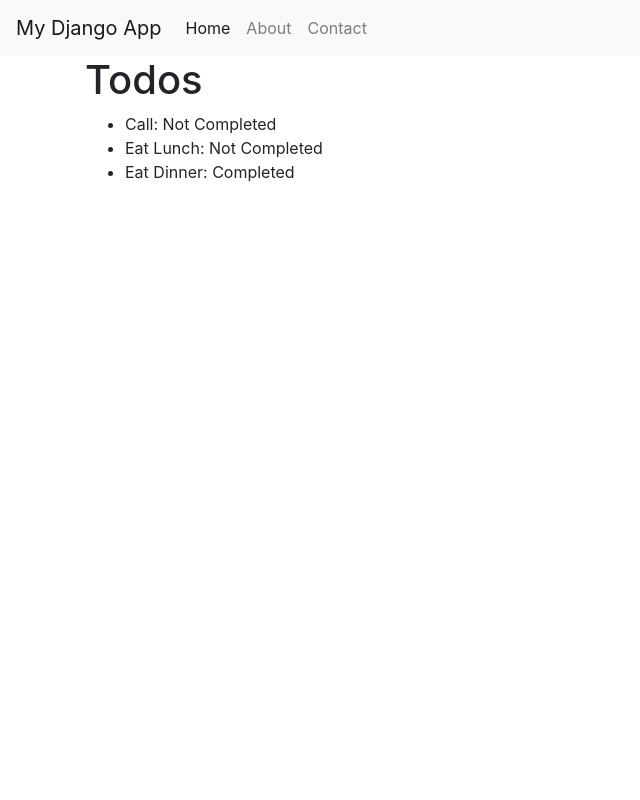
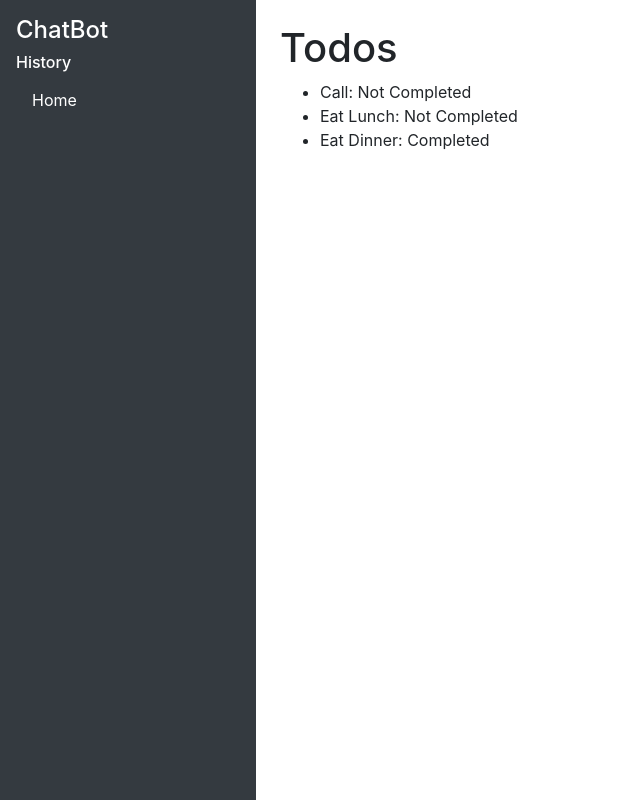
Before and after one commit to ValexEvans/Chatbot, a Django app: page /todos/ in a window 1280 px wide. Shown: the whole page, without its empty margins (0-640 px from the left). Run offline with Django 5.2, Linux system fonts and the light colour scheme; data comes from the database, SQL or seed files in the repository; both versions use the stored data as it was after the commit; some libraries are stand-ins or nearby versions.

Commit message:
updated templates

```diff
--- a/chatbot/chatbotapp/templates/base.html
+++ b/chatbot/chatbotapp/templates/base.html
@@ -1,35 +1,124 @@
 <!DOCTYPE html>
 <html lang="en">
+
 <head>
+  <style>
+    /* Chat containers */
+    .container-right {
+      border: 2px solid #dedede;
+      background-color: #f1f1f1;
+      border-radius: 5px;
+      padding: 10px;
+      margin: 10px 0;
+      width: 50%;
+      float: right;
+      margin-right: 0%;
+    }
+    .container-left {
+      border: 2px solid #dedede;
+      background-color: #f1f1f1;
+      border-radius: 5px;
+      padding: 10px;
+      margin: 10px 0;
+      width: 50%;
+
+    }
+
+    /* Darker chat container */
+    .darker {
+      border-color: #ccc;
+      background-color: #ddd;
+    }
+
+    /* Clear floats */
+    .container::after {
+      content: "";
+      clear: both;
+      display: table;
+
+    }
+
+    /* Style images */
+    .container img {
+      float: left;
+      max-width: 60px;
+      width: 100%;
+      margin-right: 20px;
+      border-radius: 50%;
+    }
+
+
+    /* Style the right image */
+    .container img.right {
+      float: right;
+      margin-left: 20px;
+      margin-right: 0;
+    }
+
+    /* Style time text */
+    .time-right {
+      float: right;
+      color: #aaa;
+    }
+
+    /* Style time text */
+    .time-left {
+      float: left;
+      color: #999;
+    }
+  </style>
   <meta charset="UTF-8" />
   <meta name="viewport" content="width=device-width, initial-scale=1.0" />
+
   <title>
     {% block title %}
     Django App
     {% endblock %}
   </title>
-    <link rel="stylesheet" href="https://stackpath.bootstrapcdn.com/bootstrap/4.3.1/css/bootstrap.min.css"  rel="stylesheet" />
+
+  <!-- Bootstrap CSS -->
+  <link rel="stylesheet" href="https://stackpath.bootstrapcdn.com/bootstrap/4.3.1/css/bootstrap.min.css" />
 </head>
+
 <body>
-    <nav class="navbar navbar-expand-lg navbar-light bg-light">
-      <a class="navbar-brand" href="#">My Django App</a>
-      <button class="navbar-toggler" type="button" data-toggle="collapse" data-target="#navbarNav" aria-controls="navbarNav" aria-expanded="false" aria-label="Toggle navigation"><span class="navbar-toggler-icon"></span></button>
-      <div class="collapse navbar-collapse" id="navbarNav">
+
+  <div class="d-flex">
+    <!-- Sidebar -->
+    <nav class="bg-dark text-white p-3 vh-100 d-none d-md-block" style="width: 20%;">
+      <h4 class="text-start">ChatBot</h4>
+      <h6 class="text-start">History</h6>
+      <ul class="nav flex-column">
+        <li class="nav-item">
+          <a class="nav-link text-white" href="/">Home</a>
+        </li>
+      </ul>
+    </nav>
+
+    <!-- Collapsible Navbar for Small Screens -->
+    <nav class="navbar navbar-expand-md navbar-dark bg-dark w-100 d-md-none">
+      <button class="navbar-toggler mx-2" type="button" data-toggle="collapse" data-target="#sidebarMenu">
+        <span class="navbar-toggler-icon"></span>
+      </button>
+      <a class="navbar-brand" href="#">Django App</a>
+      <div class="collapse navbar-collapse" id="sidebarMenu">
         <ul class="navbar-nav">
-          <li class="nav-item active">
-            <a class="nav-link" href="#">Home</a>
-          </li>
-          <li class="nav-item">
-            <a class="nav-link" href="#">About</a>
-          </li>
-          <li class="nav-item">
-            <a class="nav-link" href="#">Contact</a>
-          </li>
+          <li class="nav-item"><a class="nav-link" href="/">Home</a></li>
         </ul>
       </div>
     </nav>
-    <div class="container">{% block content %} {% endblock %}</div>
+
+    <!-- Main Content -->
+    <div class="flex-grow-1 p-4">
+      {% block content %}
+      {% endblock %}
+    </div>
+  </div>
+
+  <!-- Bootstrap JS and dependencies -->
   <script src="https://code.jquery.com/jquery-3.3.1.slim.min.js"></script>
-    <script src="https://stackpath.bootstrapcdn.com/bootstrap/4.3.1/js/bootstrap.bundle.min.js" ></script>
+  <script src="https://cdnjs.cloudflare.com/ajax/libs/popper.js/1.14.7/umd/popper.min.js"></script>
+  <script src="https://stackpath.bootstrapcdn.com/bootstrap/4.3.1/js/bootstrap.min.js"></script>
+
 </body>
+
 </html>
```
Also changed, not shown: chatbot/chatbotapp/templates/home.html (+34 -1 lines), chatbot/db.sqlite3. Lines whose indentation alone changed are shown as unchanged.
